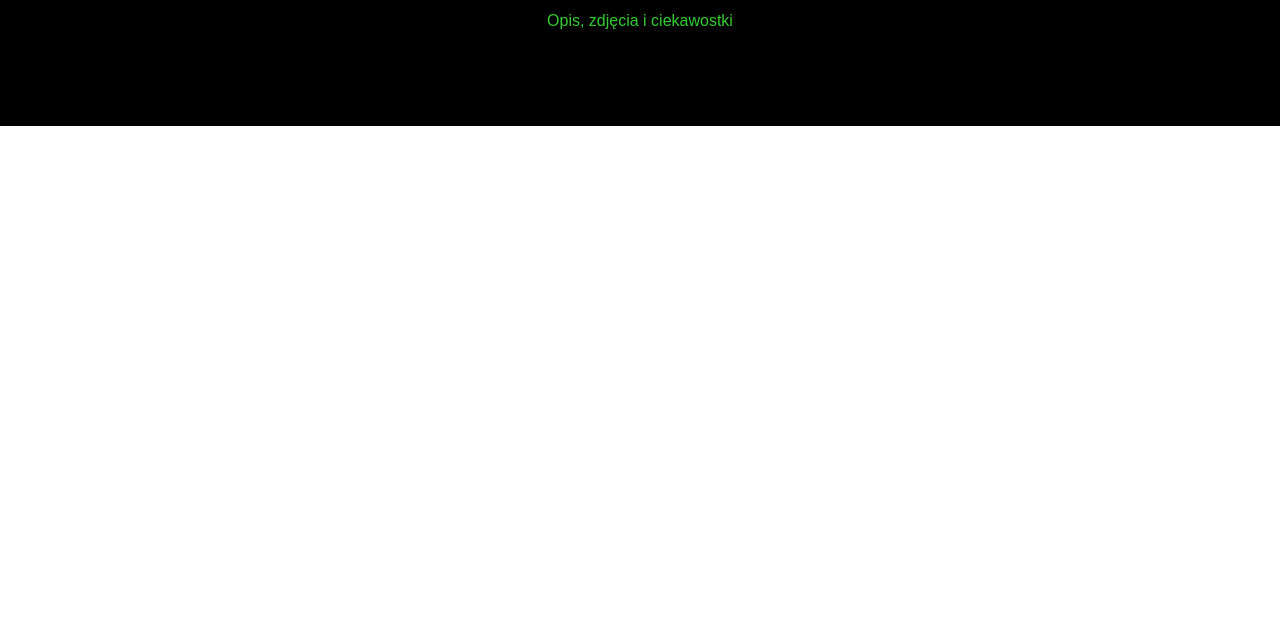
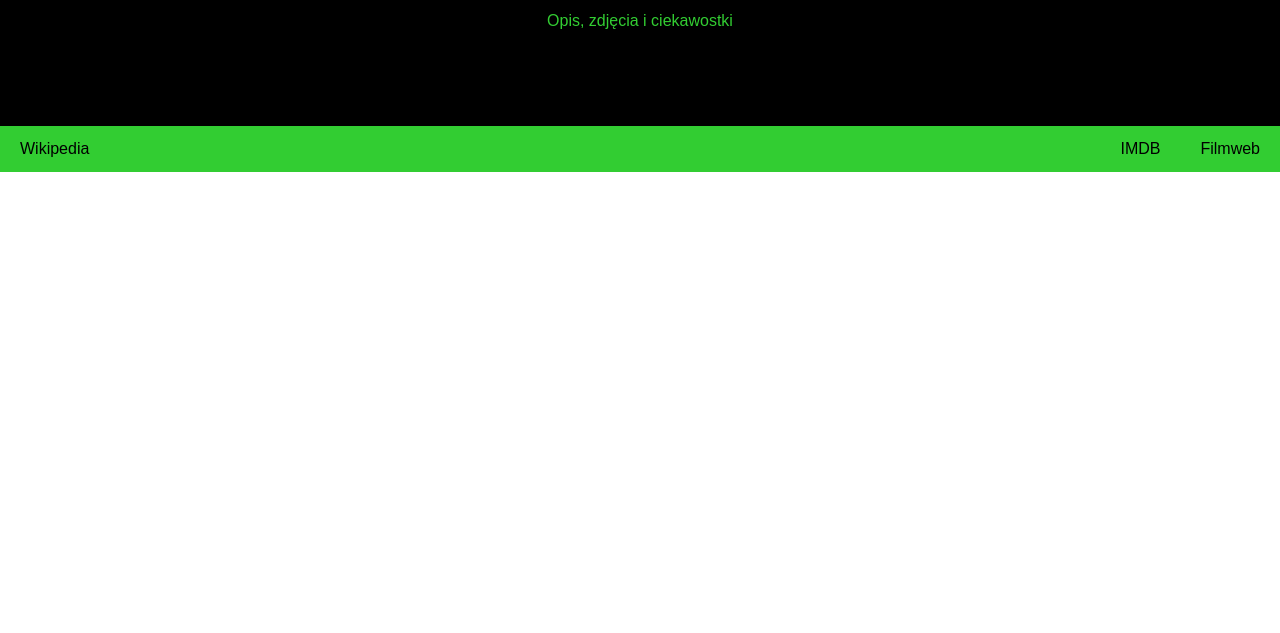
Before and after one commit to StanislawGzowski/strona-matrix, a plain HTML site: page index.html in a window 1280 px wide. Shown: the part 167-800 px from the top of the page. Drawn offline with Linux system fonts and the light colour scheme.

Commit message:
dodanie i zmodyfikowanie paska nawigacyjnego

```diff
--- a/index.html
+++ b/index.html
@@ -4,7 +4,7 @@
     <meta charset="UTF-8">
     <meta http-equiv="X-UA-Compatible" content="IE=edge">
     <meta name="viewport" content="width=device-width, initial-scale=1.0">
-    <title>Document</title>
+    <title>Matrix</title>
     <link rel="stylesheet" href="style.css">
 </head>
 <body>
@@ -13,5 +13,11 @@
         <p>Opis, zdjęcia i ciekawostki</p>
     </div>
 
+    <div class="navbar">
+        <a href="https://pl.wikipedia.org/wiki/Matrix" class="left">Wikipedia</a>
+        <a href="https://www.filmweb.pl/film/Matrix-1999-628" class="right">Filmweb</a>
+        <a href="https://www.imdb.com/title/tt0133093/" class="right">IMDB</a>
+    </div>
+
 </body>
 </html>
--- a/style.css
+++ b/style.css
@@ -13,3 +13,29 @@ body {
 .header h1 {
     font-size: 40px;
 }
+
+.navbar {
+    overflow: hidden;
+    background-color: limegreen;
+}
+
+.navbar a {
+    display: block;
+    color: black;
+    text-align: center;
+    padding: 14px 20px;
+    text-decoration: none;
+}
+
+.navbar a.left {
+    float: left;
+}
+
+.navbar a.right {
+    float: right;
+}
+
+.navbar a:hover {
+    background-color: black;
+    color: limegreen;
+}
```
